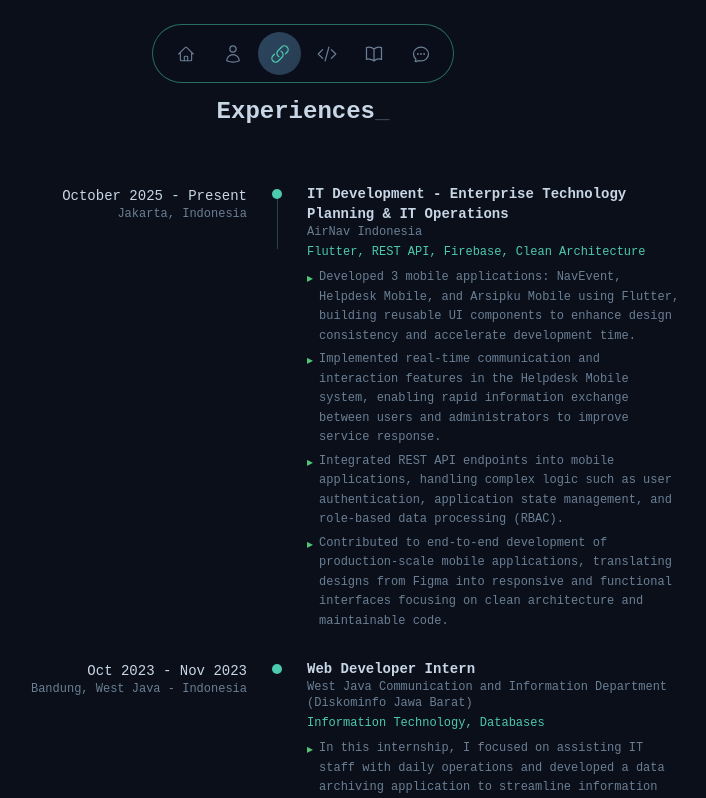
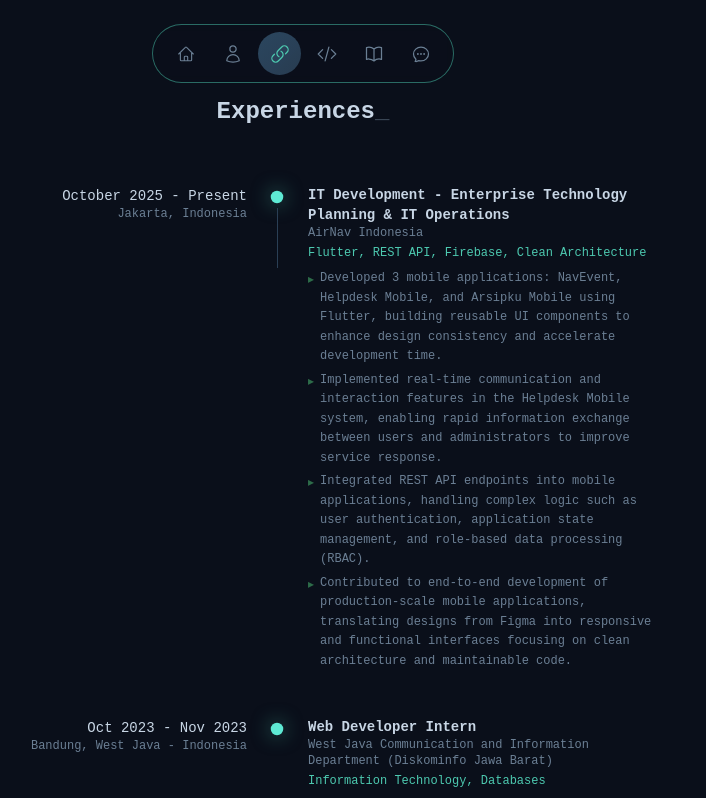
Before and after one commit to Fzzmn/personal-web, a Nuxt app: page /experience in a window 1280 px wide. Shown: the top 798 px of the page, without its empty margins (337-1043 px from the left). Built offline with nearby package versions, Linux system fonts and the light colour scheme.

Commit message:
feat: add scroll-based intersection tracking and enhanced motion animations to ExperienceSection

```diff
--- a/app/components/ExperienceSection.vue
+++ b/app/components/ExperienceSection.vue
@@ -21,39 +21,98 @@
         <div
           v-for="(exp, index) in visibleExperiences"
           :key="exp.role + exp.company"
-          v-motion
-          :initial="{ opacity: 0, y: 20 }"
-          :visible-once="{ opacity: 1, y: 0, transition: { duration: 500, delay: 100 + index * 100 } }"
-          class="timeline-item"
+          class="timeline-item group"
+          :data-index="index"
+          :ref="(el) => { if (el) itemRefs[index] = el as HTMLElement }"
         >
           <!-- Left: Date & Location -->
-          <div class="timeline-left">
-            <p class="font-mono text-sm text-term-text">{{ exp.date }}</p>
+          <div
+            class="timeline-left"
+            v-motion
+            :initial="{ opacity: 0, x: -30 }"
+            :visible-once="{ opacity: 1, x: 0, transition: { duration: 600, ease: 'easeOut', delay: 100 } }"
+          >
+            <p class="font-mono text-sm text-term-text transition-colors duration-300" :class="{'text-[#4dc9b0]': activeItems.has(index)}">{{ exp.date }}</p>
             <p class="font-mono text-xs text-term-muted">{{ exp.location }}</p>
           </div>
 
           <!-- Center: Dot & Line -->
           <div class="timeline-center">
-            <div class="timeline-dot" />
-            <div v-if="index < visibleExperiences.length - 1" class="timeline-line" />
+            <div
+              class="timeline-dot-wrapper"
+              v-motion
+              :initial="{ scale: 0, opacity: 0 }"
+              :visible-once="{ scale: 1, opacity: 1, transition: { duration: 400, delay: 200 } }"
+            >
+              <div
+                class="timeline-dot transition-all duration-500 ease-out"
+                :class="{
+                  'scale-125 shadow-[0_0_15px_rgba(77,201,176,0.6)] !bg-[#5EEAD4]': activeItems.has(index),
+                  'scale-100 shadow-none bg-[#4dc9b0]': !activeItems.has(index)
+                }"
+              />
+            </div>
+
+            <div v-if="index < visibleExperiences.length - 1" class="timeline-line relative overflow-hidden flex flex-col">
+              <div class="w-full h-full bg-[#4dc9b0] origin-top opacity-80"
+                   v-motion
+                   :initial="{ scaleY: 0 }"
+                   :visible-once="{ scaleY: 1, transition: { duration: 1000, ease: 'easeOut', delay: 400 } }"
+              />
+            </div>
           </div>
 
           <!-- Right: Role Details -->
           <div class="timeline-right">
-            <h3 class="font-mono text-sm font-bold text-term-text">{{ exp.role }}</h3>
-            <p class="font-mono text-xs text-term-muted">{{ exp.company }}</p>
-            <p class="font-mono text-xs text-term-label mt-1">{{ exp.tech }}</p>
+            <div
+              class="content-card"
+              v-motion
+              :initial="{ opacity: 0, x: 30 }"
+              :visible-once="{ opacity: 1, x: 0, transition: { duration: 600, ease: 'easeOut', delay: 150 } }"
+            >
+              <h3
+                class="font-mono text-sm font-bold text-term-text transition-colors duration-300"
+                :class="{'text-[#4dc9b0]': activeItems.has(index)}"
+                v-motion
+                :initial="{ opacity: 0, y: 10 }"
+                :visible-once="{ opacity: 1, y: 0, transition: { duration: 400, delay: 300 } }"
+              >
+                {{ exp.role }}
+              </h3>
+
+              <p
+                class="font-mono text-xs text-term-muted"
+                v-motion
+                :initial="{ opacity: 0, y: 10 }"
+                :visible-once="{ opacity: 1, y: 0, transition: { duration: 400, delay: 400 } }"
+              >
+                {{ exp.company }}
+              </p>
+
+              <p
+                class="font-mono text-xs text-term-label mt-1"
+                v-motion
+                :initial="{ opacity: 0, y: 10 }"
+                :visible-once="{ opacity: 1, y: 0, transition: { duration: 400, delay: 500 } }"
+              >
+                {{ exp.tech }}
+              </p>
+
               <!-- Description bullets -->
               <ul v-if="exp.description?.length" class="mt-2 space-y-1">
                 <li
                   v-for="(desc, dIdx) in exp.description"
                   :key="dIdx"
                   class="font-mono text-xs text-term-muted leading-relaxed flex gap-1.5"
+                  v-motion
+                  :initial="{ opacity: 0, x: 10 }"
+                  :visible-once="{ opacity: 1, x: 0, transition: { duration: 400, delay: 600 + (dIdx * 100) } }"
                 >
-                <span class="text-term-dot-green shrink-0 mt-0.5">▸</span>
+                  <span class="text-term-dot-green shrink-0 mt-0.5" :class="{'animate-pulse': activeItems.has(index)}">▸</span>
                   <span>{{ desc }}</span>
                 </li>
               </ul>
+            </div>
           </div>
         </div>
       </div>
@@ -72,7 +131,7 @@
         >
           <!-- Chevron Down Icon -->
           <svg
-            class="w-6 h-6 animate-bounce"
+            class="w-6 h-6 animate-bounce group-hover:text-[#4dc9b0]"
             fill="none"
             stroke="currentColor"
             stroke-width="1.5"
@@ -80,7 +139,7 @@
           >
             <path stroke-linecap="round" stroke-linejoin="round" d="m19.5 8.25-7.5 7.5-7.5-7.5" />
           </svg>
-          <span class="font-mono text-sm">See Others</span>
+          <span class="font-mono text-sm group-hover:text-[#4dc9b0]">See Others</span>
         </button>
       </div>
     </div>
@@ -88,6 +147,8 @@
 </template>
 
 <script setup lang="ts">
+import { ref, computed, onMounted, onUnmounted, nextTick, watch } from 'vue'
+
 const showAll = ref(false)
 const initialCount = 5
 
@@ -129,6 +190,51 @@ const experiences: Experience[] = [
 const visibleExperiences = computed(() =>
   showAll.value ? experiences : experiences.slice(0, initialCount)
 )
+
+const itemRefs = ref<HTMLElement[]>([])
+const activeItems = ref<Set<number>>(new Set())
+let observer: IntersectionObserver | null = null
+
+onMounted(() => {
+  observer = new IntersectionObserver((entries) => {
+    entries.forEach(entry => {
+      const index = Number(entry.target.getAttribute('data-index'))
+      if (entry.isIntersecting) {
+        // Create a new set to ensure reactivity in Vue
+        const newSet = new Set(activeItems.value)
+        newSet.add(index)
+        activeItems.value = newSet
+      } else {
+        const newSet = new Set(activeItems.value)
+        newSet.delete(index)
+        activeItems.value = newSet
+      }
+    })
+  }, { rootMargin: '-20% 0px -20% 0px', threshold: 0 })
+
+  observeItems()
+})
+
+const observeItems = () => {
+  if (!observer) return
+  itemRefs.value.forEach(el => {
+    if (el) observer?.observe(el)
+  })
+}
+
+watch(visibleExperiences, async () => {
+  await nextTick()
+  if (observer) {
+    observer.disconnect()
+    observeItems()
+  }
+})
+
+onUnmounted(() => {
+  if (observer) {
+    observer.disconnect()
+  }
+})
 </script>
 
 <style scoped>
@@ -157,20 +263,28 @@ const visibleExperiences = computed(() =>
   width: 20px;
 }
 
+.timeline-dot-wrapper {
+  display: flex;
+  align-items: center;
+  justify-content: center;
+  margin-top: 6px;
+  width: 14px;
+  height: 14px;
+}
+
 .timeline-dot {
   width: 10px;
   height: 10px;
   border-radius: 50%;
-  background-color: #4dc9b0;
-  flex-shrink: 0;
-  margin-top: 5px;
 }
 
 .timeline-line {
   width: 1px;
   flex: 1;
-  min-height: 50px;
+  min-height: 60px;
   background-color: #2a3f55;
+  margin-top: 4px;
+  margin-bottom: -4px;
 }
 
 .timeline-right {
@@ -178,6 +292,23 @@ const visibleExperiences = computed(() =>
   padding-left: 20px;
   padding-bottom: 28px;
   flex-shrink: 0;
+}
+
+/* Hover Content Card */
+.content-card {
+  padding: 16px;
+  margin-top: -16px;
+  margin-left: -16px;
+  border-radius: 12px;
+  transition: all 0.3s ease;
+  border: 1px solid transparent;
+}
+
+.content-card:hover {
+  transform: scale(1.02);
+  background-color: rgba(255, 255, 255, 0.02);
+  border-color: rgba(255, 255, 255, 0.05);
+  box-shadow: 0 10px 40px -10px rgba(0, 0, 0, 0.3);
 }
 
 /* Mobile responsive */
@@ -200,5 +331,11 @@ const visibleExperiences = computed(() =>
     flex: 1;
     padding-left: 12px;
   }
+
+  .content-card {
+    padding: 12px;
+    margin-top: -12px;
+    margin-left: -8px;
+  }
 }
 </style>
```
Lines whose indentation alone changed are shown as unchanged.
